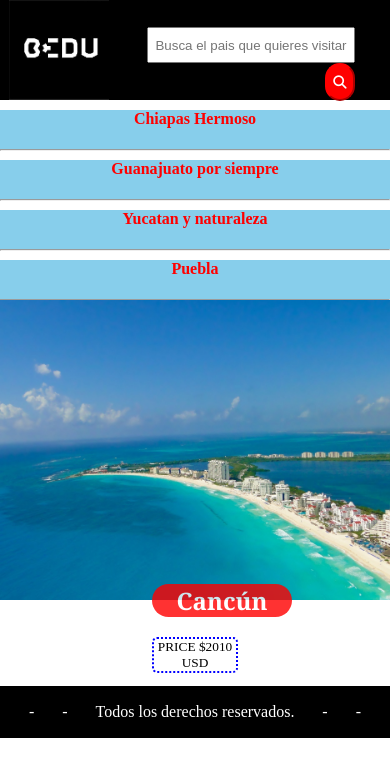
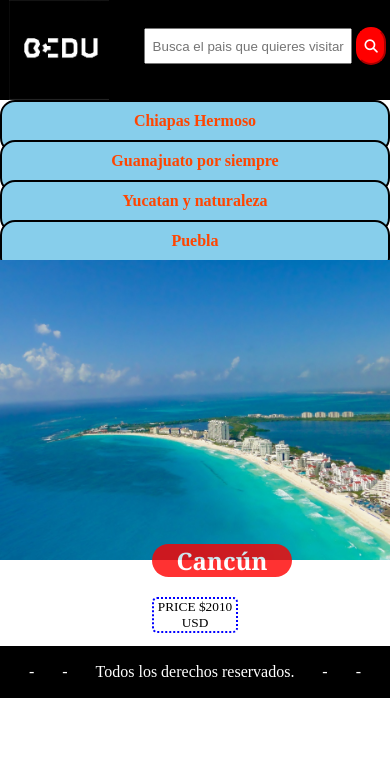
Before and after one commit to FredDiPasqua/cal8, a plain HTML site: page index.html in a window 390 px wide. Drawn offline with Linux system fonts and the light colour scheme.

Commit message:
mejoras de responsive, falta detalle en la sidebar

```diff
--- a/index.scss
+++ b/index.scss
@@ -177,23 +177,27 @@ body {
             h3 {
                 display: none;
             }
+        }
+        form {
+            width: 68%;
 
         }
     }
 
     #sidebar {
         display: inline;
-        background-color: skyblue;
-        color: goldenrod;
         .options {
-            background-color: skyblue;
             height: 40px;
             img {
                 display: none;
             }
             .shows {
+                background-color: skyblue;
+                border: 2px solid black;
+                border-radius: 15px;
                 h4 {
                     margin-top: 10px;
+                    color: orangered
                 }
             }
         }
```
Also changed, not shown: index.css, 1 other file.
